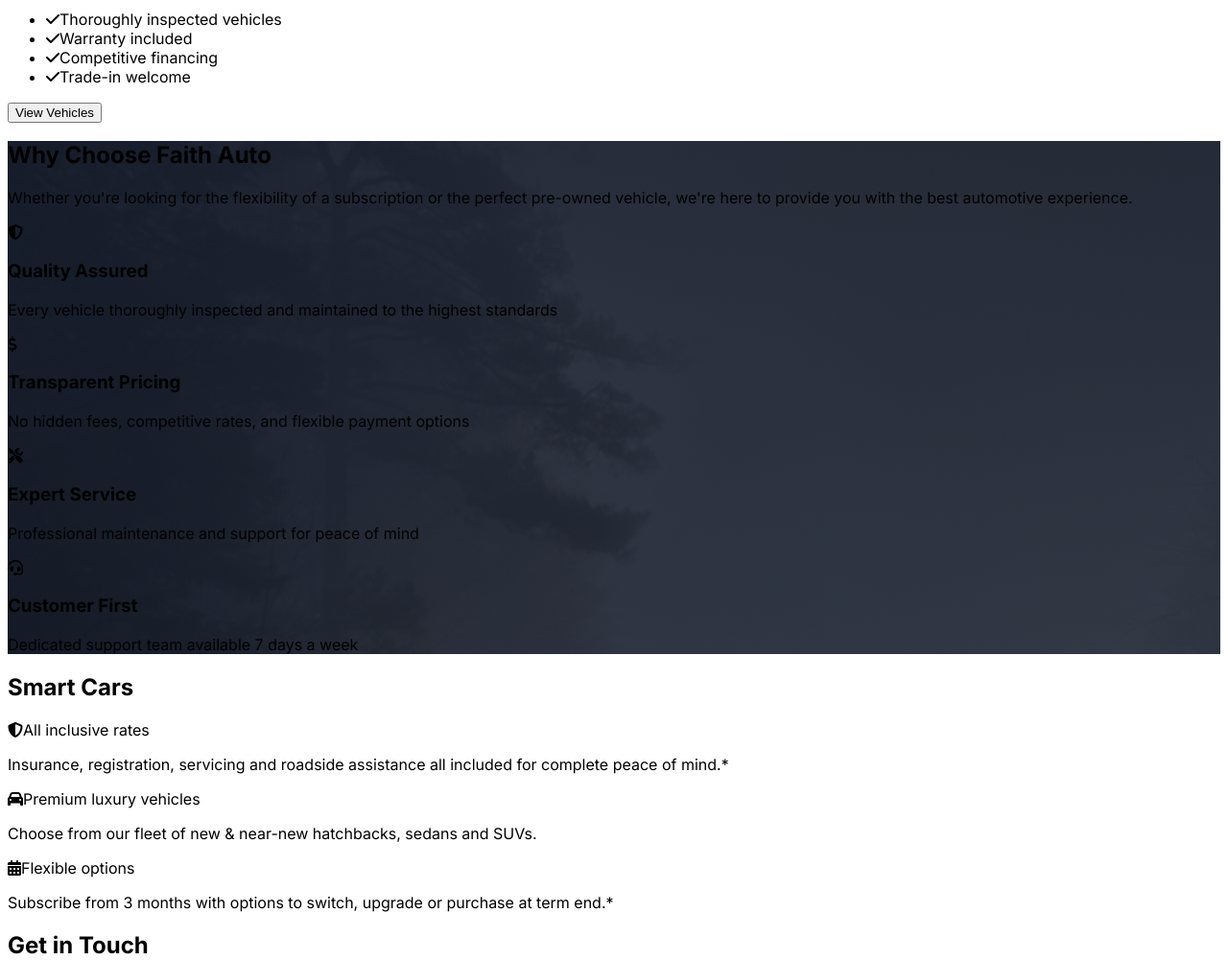
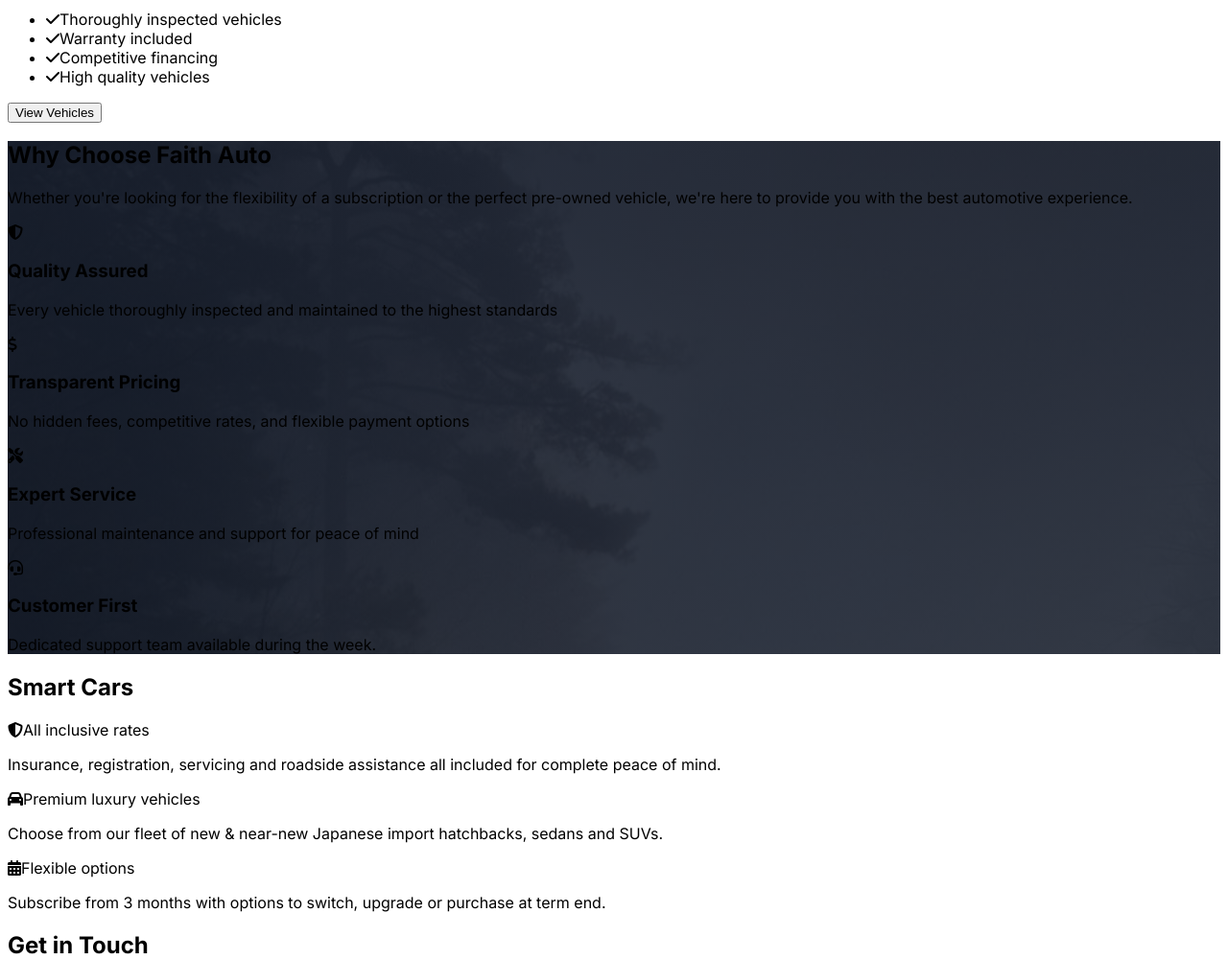
Before and after one commit to kdr1080k/faith_auto, a React (Vite) app in the folder client/: page / in a window 1280 px wide. Shown: the part 1609-2610 px from the top of the page at 96% size. Built offline with nearby package versions, Linux system fonts and the light colour scheme.

Commit message:
Enhance Home and WhySubscription pages with animation effects - Implemented Intersection Observer for smooth animations on scroll for various sections, including categories, features, and contact information. Updated layout and styling for improved user experience and visual appeal.

```diff
--- a/client/src/components/home/AllInclusive.tsx
+++ b/client/src/components/home/AllInclusive.tsx
@@ -44,12 +44,12 @@
           <div className={`bg-white p-6 rounded-lg shadow-lg hover:shadow-xl transition-all duration-1000 transform ${
             isVisible ? 'opacity-100 translate-y-0' : 'opacity-0 translate-y-10'
           }`} style={{ transitionDelay: '200ms' }}>
-            <div className="flex items-center justify-between mb-4">
-              <i className="fas fa-shield-alt text-2xl text-primary"></i>
-              <span className="text-lg font-semibold text-gray-900">All inclusive rates</span>
+            <div className="flex flex-col items-center mb-4">
+              <i className="fas fa-shield-alt text-2xl text-primary mb-2"></i>
+              <span className="text-lg font-semibold text-gray-900 text-center">All inclusive rates</span>
             </div>
             <p className="text-gray-600">
-              Insurance, registration, servicing and roadside assistance all included for complete peace of mind.*
+              Insurance, registration, servicing and roadside assistance all included for complete peace of mind.
             </p>
           </div>
 
@@ -57,12 +57,12 @@
           <div className={`bg-white p-6 rounded-lg shadow-lg hover:shadow-xl transition-all duration-1000 transform ${
             isVisible ? 'opacity-100 translate-y-0' : 'opacity-0 translate-y-10'
           }`} style={{ transitionDelay: '400ms' }}>
-            <div className="flex items-center justify-between mb-4">
-              <i className="fas fa-car text-2xl text-primary"></i>
-              <span className="text-lg font-semibold text-gray-900">Premium luxury vehicles</span>
+            <div className="flex flex-col items-center mb-4">
+              <i className="fas fa-car text-2xl text-primary mb-2"></i>
+              <span className="text-lg font-semibold text-gray-900 text-center">Premium luxury vehicles</span>
             </div>
             <p className="text-gray-600">
-              Choose from our fleet of new & near-new hatchbacks, sedans and SUVs.
+              Choose from our fleet of new & near-new Japanese import hatchbacks, sedans and SUVs.
             </p>
           </div>
 
@@ -70,12 +70,12 @@
           <div className={`bg-white p-6 rounded-lg shadow-lg hover:shadow-xl transition-all duration-1000 transform ${
             isVisible ? 'opacity-100 translate-y-0' : 'opacity-0 translate-y-10'
           }`} style={{ transitionDelay: '600ms' }}>
-            <div className="flex items-center justify-between mb-4">
-              <i className="fas fa-calendar-alt text-2xl text-primary"></i>
-              <span className="text-lg font-semibold text-gray-900">Flexible options</span>
+            <div className="flex flex-col items-center mb-4">
+              <i className="fas fa-calendar-alt text-2xl text-primary mb-2"></i>
+              <span className="text-lg font-semibold text-gray-900 text-center">Flexible options</span>
             </div>
             <p className="text-gray-600">
-              Subscribe from 3 months with options to switch, upgrade or purchase at term end.*
+              Subscribe from 3 months with options to switch, upgrade or purchase at term end.
             </p>
           </div>
         </div>
--- a/client/src/pages/Home.tsx
+++ b/client/src/pages/Home.tsx
@@ -106,7 +106,7 @@
                 </li>
                 <li className="flex items-center">
                   <i className="fas fa-check text-primary mr-2"></i>
-                  Trade-in welcome
+                  High quality vehicles
                 </li>
               </ul>
               <Link href="/second-hand-cars">
@@ -180,7 +180,7 @@
               </div>
               <h3 className="text-xl font-bold mb-3 text-white">Customer First</h3>
               <p className="text-gray-300">
-                Dedicated support team available 7 days a week
+                Dedicated support team available during the week.
               </p>
             </div>
           </div>
--- a/client/src/pages/WhySubscription.tsx
+++ b/client/src/pages/WhySubscription.tsx
@@ -48,13 +48,13 @@
               <h2 className="text-4xl font-bold mb-6">What is a Car Subscription?</h2>
               <div className="prose prose-lg">
                 <p className="text-gray-600 mb-6">
-                  Think of it as Netflix for cars - a modern, hassle-free way to drive the car you want without the long-term commitments of traditional ownership or leasing. Our car subscription service offers you complete freedom and flexibility in your driving journey.
+                  Our revolutionary car subscription service provides a modern, hassle-free alternative to traditional vehicle ownership and leasing. Experience complete freedom and flexibility in your mobility choices without the burden of long-term financial commitments.
                 </p>
                 <p className="text-gray-600 mb-6">
-                  With a simple all-inclusive weekly payment, you get access to your chosen vehicle plus everything you need to hit the road - registration, insurance, maintenance, and roadside assistance are all covered. No more juggling multiple bills or worrying about unexpected repair costs.
+                  Through a streamlined all-inclusive weekly payment structure, you gain immediate access to your selected vehicle along with comprehensive coverage including registration, insurance, maintenance, and 24/7 roadside assistance. Eliminate the complexity of managing multiple automotive expenses and the uncertainty of unexpected repair costs.
                 </p>
                 <p className="text-gray-600">
-                  Whether you need a car for a few months or longer, our subscription model adapts to your lifestyle. Want to switch to a different vehicle? No problem. Your needs change? Simply return the car with minimal notice. It's car ownership reimagined for the modern driver in Melbourne, Sydney, Brisbane, Perth, and Adelaide.
+                  Our flexible subscription model seamlessly adapts to your evolving lifestyle needs, whether you require a vehicle for several months or an extended period. Vehicle switching options are readily available, and minimal notice periods ensure you can adjust your commitment as circumstances change. This represents a sophisticated reimagining of automotive access for discerning drivers across Melbourne, Sydney, Brisbane, Perth, and Adelaide.
                 </p>
               </div>
 
```
